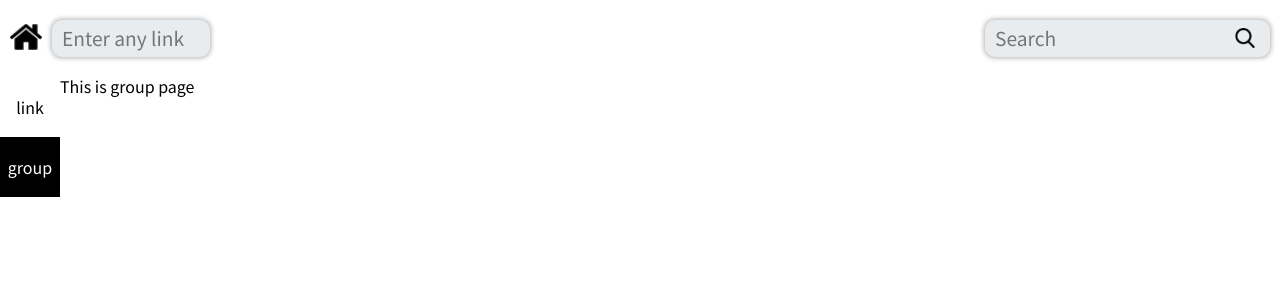
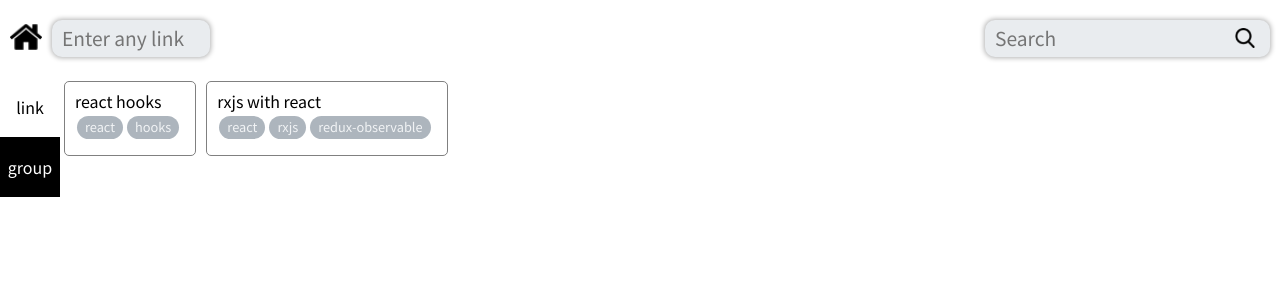
Before and after one commit to digression99/memoi, a React (Create React App) app: page /groups in a window 1280 px wide. Shown: the top 300 px of the page. Built offline with nearby package versions, Linux system fonts and the light colour scheme.

Commit message:
Use GroupItem in group oage

```diff
--- a/src/components/Memos/index.jsx
+++ b/src/components/Memos/index.jsx
@@ -11,7 +11,6 @@ const Memos = styled.div`
 `;
 
 export default ({ memos }) => {
-  // const memos = useSelector((state) => state.memos);
 
   return (
     <Memos>
--- a/src/pages/Group/index.jsx
+++ b/src/pages/Group/index.jsx
@@ -2,6 +2,8 @@ import React from 'react';
 import styled from 'styled-components';
 import Header from 'components/Header';
 import LeftSideBar from 'components/LeftSideBar';
+import GroupItem from 'components/GroupItem';
+import { useSelector } from 'react-redux';
 
 const Wrapper = styled.div`
   display: flex;
@@ -9,15 +11,32 @@ const Wrapper = styled.div`
   height : 100%;
 `;
 
+const GroupContainer = styled.div`
+  display: flex;
+  flex-direction : row;
+  flex-wrap : wrap;
+  align-content :flex-start;
+  height : 100%;
+
+  & > * {
+    &:not(:first-child) {
+      margin-left : 10px;
+    }
+  }
+  padding : 4px;
+`;
+
 export default () => {
+  const groups = useSelector(state => state.groups);
+
   return (
     <>
       <Header />
       <Wrapper>
         <LeftSideBar selected={'group'} />
-        <div>
-          This is group page
-        </div>
+        <GroupContainer>
+          {groups.map(group => <GroupItem key={group.id} {...group} />)}
+        </GroupContainer>
       </Wrapper>
     </>
   )
```
